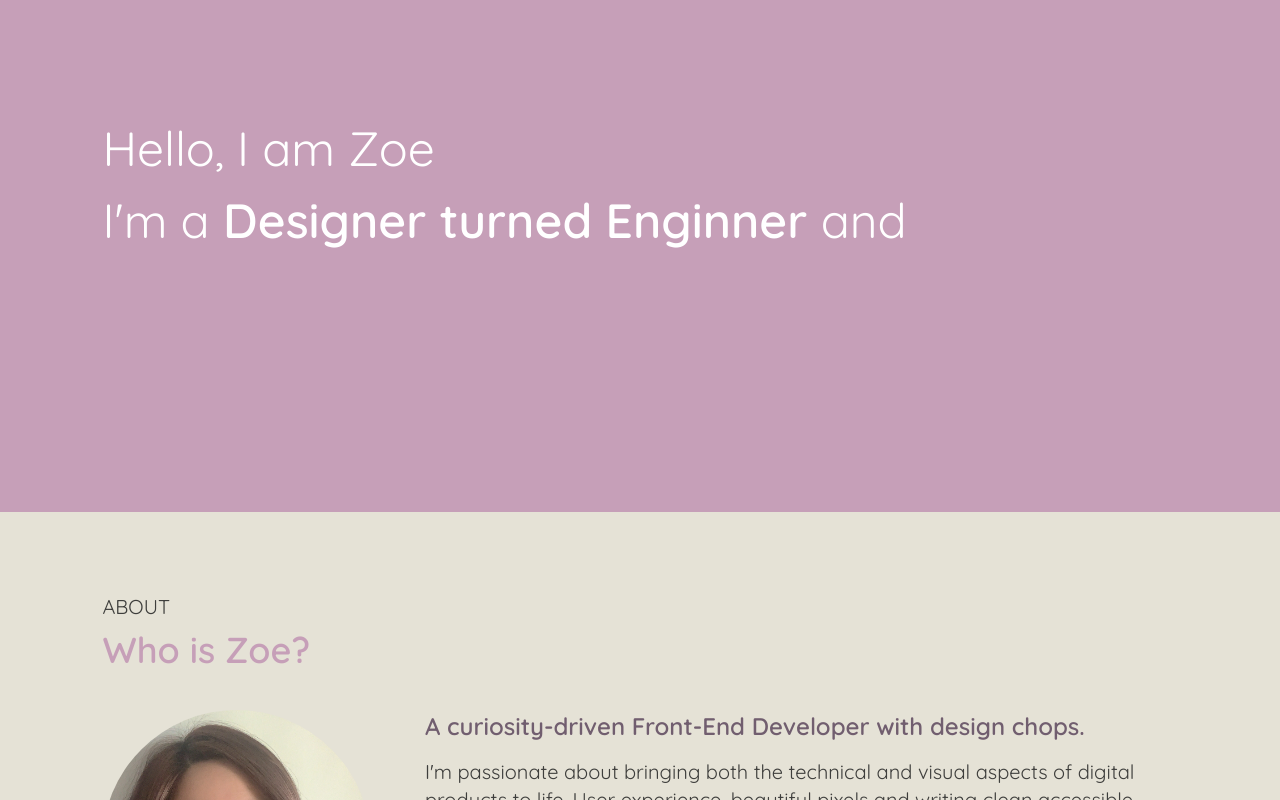
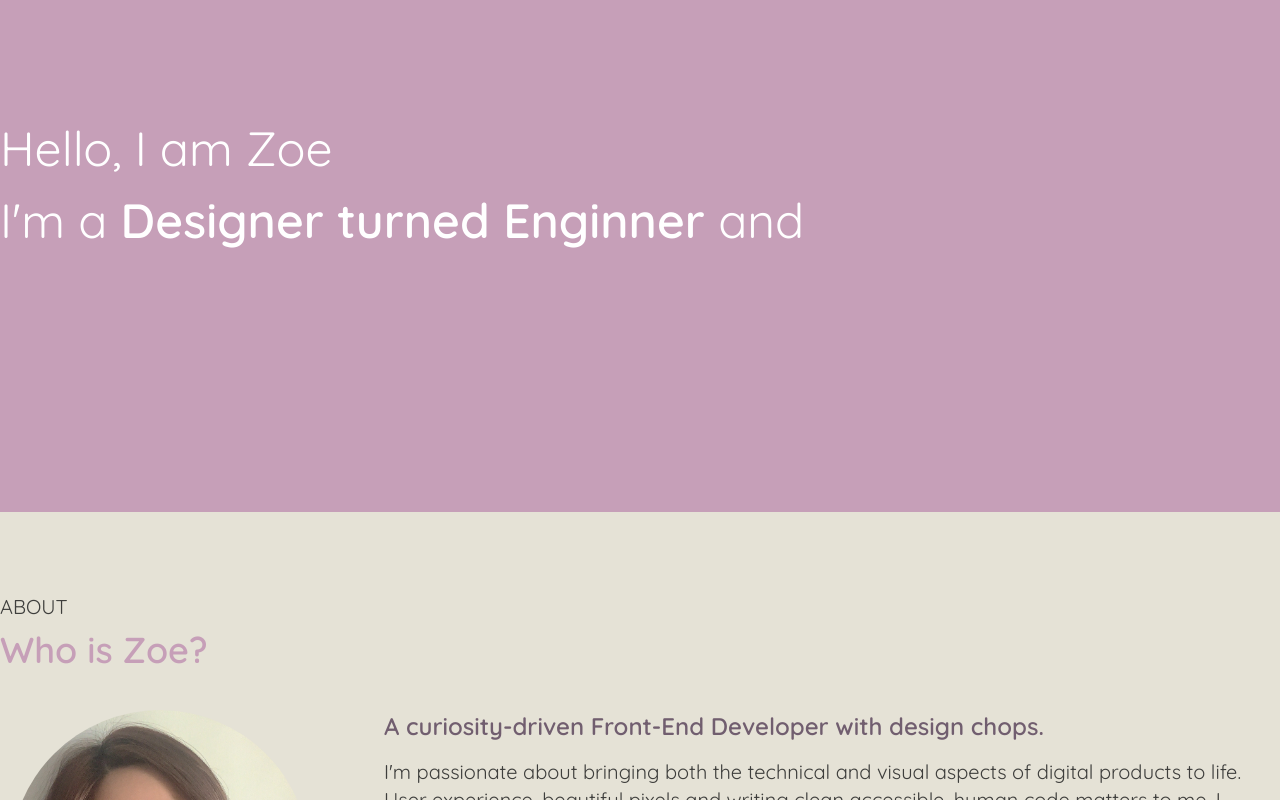
Before and after one commit to ZoeHaveFun/ZoeHaveFun.github.io, a Next.js app: page / in a window 1280 px wide. Shown: the top 800 px of the page. Built offline with nearby package versions, Linux system fonts and the light colour scheme; what tailwind-clip-path would draw is missing.

Commit message:
style: custom padding

```diff
--- a/tailwind.config.js
+++ b/tailwind.config.js
@@ -6,7 +6,7 @@ module.exports = {
   theme: {
     extend: {
       padding: {
-        '8%': '8%',
+        'wrapper': '10%',
       },
       colors: {
         "main-beige": "#E5E2D6",
@@ -22,6 +22,7 @@ module.exports = {
       "polygonA": "polygon(100% 100%, 100% 0, 0 0)",
       "polygonB": "polygon(0 0, 100% 0, 25% 100%)",
       "polygonC": "polygon(0 0, 100% 0, 0 100%)",
+      "polygonD": "polygon(0 0, 100% 0, 100% 70%, 77% 100%, 12% 42%, 0 60%)"
     },
   },
   plugins: [
```
